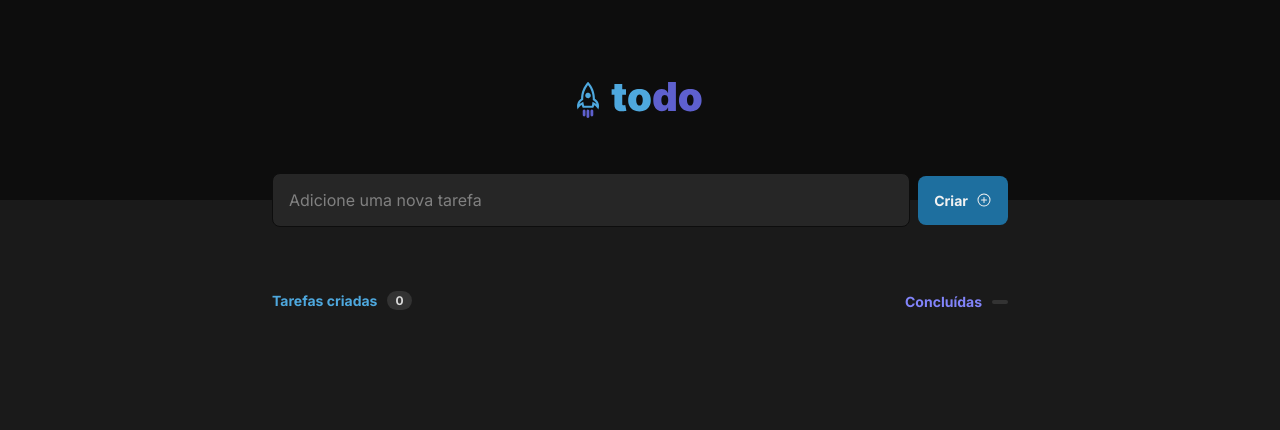
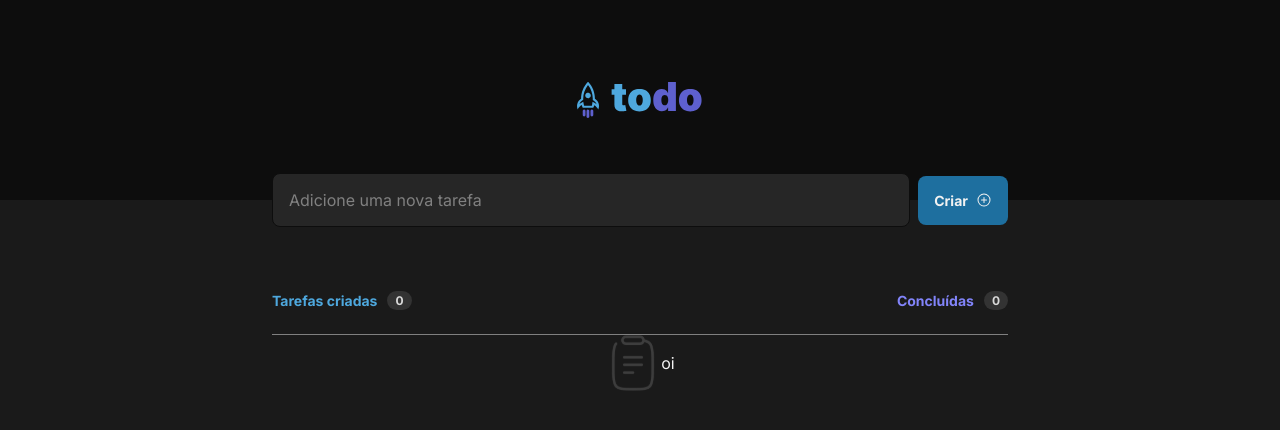
Before and after one commit to GuiAquinoDev/rocketseat-challenge-01-todo, a React (Vite) app: page / in a window 1280 px wide. Shown: the top 430 px of the page. Built offline with nearby package versions, Linux system fonts and the light colour scheme.

Commit message:
feat: TodoEmpty component

```diff
--- /dev/null
+++ b/src/components/TodoEmpty/index.tsx
@@ -0,0 +1,11 @@
+import { ToDoContent } from './style'
+import clipboard from '../../assets/clipboard.svg'
+
+export function TodoEmpty() {
+  return (
+    <ToDoContent>
+      <img src={clipboard} alt="Empty Icon" />
+      <span>oi</span>
+    </ToDoContent>
+  )
+}
--- /dev/null
+++ b/src/components/TodoEmpty/style.ts
@@ -0,0 +1,11 @@
+import styled from 'styled-components'
+
+export const ToDoContent = styled.div`
+  width: 100%;
+
+  display: flex;
+  align-items: center;
+  justify-content: center;
+
+  margin: 0 auto;
+`
--- a/src/components/TodoInfo/index.tsx
+++ b/src/components/TodoInfo/index.tsx
@@ -19,8 +19,9 @@ export function TodoInfo({ todoStatus }: ITodoProps) {
       <TodoStatus variant="done">
         <p>Concluídas</p>
         <span>
-          {todoStatus.length > 0 &&
-            `${String(completedTaskCount)} de ${String(todoStatus.length)}`}
+          {todoStatus.length > 0
+            ? `${String(completedTaskCount)} de ${String(todoStatus.length)}`
+            : '0'}
         </span>
       </TodoStatus>
     </TodoContainer>
--- a/src/pages/Home/index.tsx
+++ b/src/pages/Home/index.tsx
@@ -4,6 +4,7 @@ import { TaskInputForm } from '../../components/TaskInputForm'
 import { Container, ToDoSection } from './style'
 import { Todo } from '../../components/Todo'
 import { TodoInfo } from '../../components/TodoInfo'
+import { TodoEmpty } from '../../components/TodoEmpty'
 
 export interface ITaskItemProps {
   id: string
@@ -13,7 +14,7 @@ export interface ITaskItemProps {
 
 export function Home() {
   const [tasks, setTasks] = useState<ITaskItemProps[]>([])
-  const isTask = true
+  const isTask = tasks.length
 
   function taskSubmit(taskItemContent: string) {
     const newTask: ITaskItemProps = {
@@ -51,20 +52,21 @@ export function Home() {
       <TaskInputForm onTaskSubmit={taskSubmit} />
       <Container>
         <TodoInfo todoStatus={tasks} />
-        <ToDoSection>
-          {isTask ? (
-            tasks.map((task) => (
+        {isTask ? (
+          tasks.map((task) => (
+            <ToDoSection key={task.id} variant="todo">
               <Todo
-                key={task.id}
                 task={task}
                 onTaskDelete={taskDelete}
                 onTaskUpdate={taskUpdate}
               />
-            ))
-          ) : (
-            <p>No task</p>
-          )}
-        </ToDoSection>
+            </ToDoSection>
+          ))
+        ) : (
+          <ToDoSection variant="empty">
+            <TodoEmpty />
+          </ToDoSection>
+        )}
       </Container>
     </>
   )
--- a/src/pages/Home/style.ts
+++ b/src/pages/Home/style.ts
@@ -1,4 +1,8 @@
 import styled from 'styled-components'
+
+interface TodoSectionProps {
+  variant: 'todo' | 'empty'
+}
 
 export const Container = styled.main`
   width: 100%;
@@ -8,7 +12,7 @@ export const Container = styled.main`
   padding-inline: 24px;
 `
 
-export const ToDoSection = styled.section`
+export const ToDoSection = styled.section<TodoSectionProps>`
   width: 100%;
 
   display: flex;
@@ -16,4 +20,7 @@ export const ToDoSection = styled.section`
   gap: 12px;
 
   margin-top: 24px;
+
+  border-top: ${(props) =>
+    props.variant === 'todo' ? 'none' : `1px solid ${props.theme['gray-300']}`};
 `
```
Also changed, not shown: src/assets/clipboard.svg (added).
